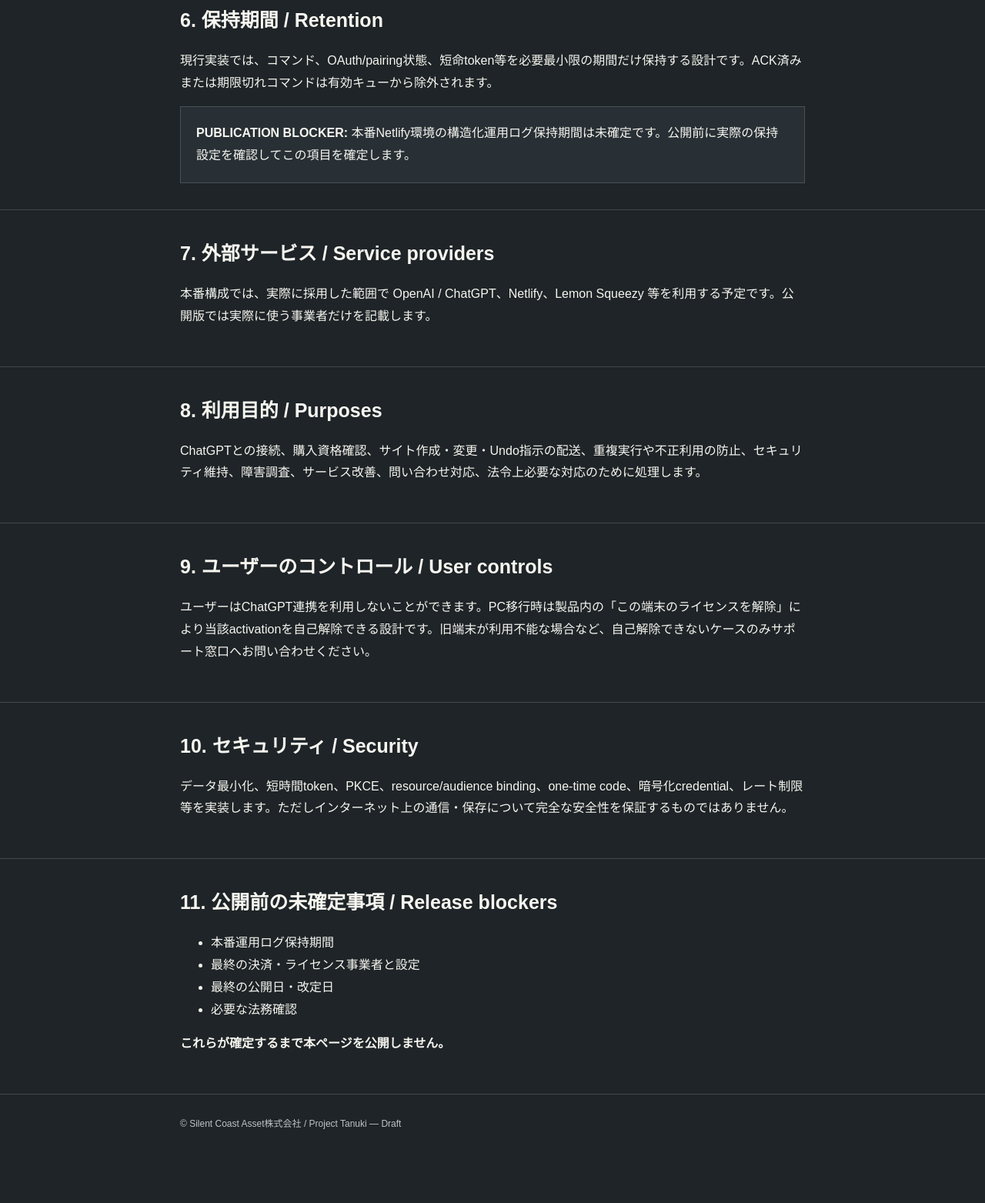
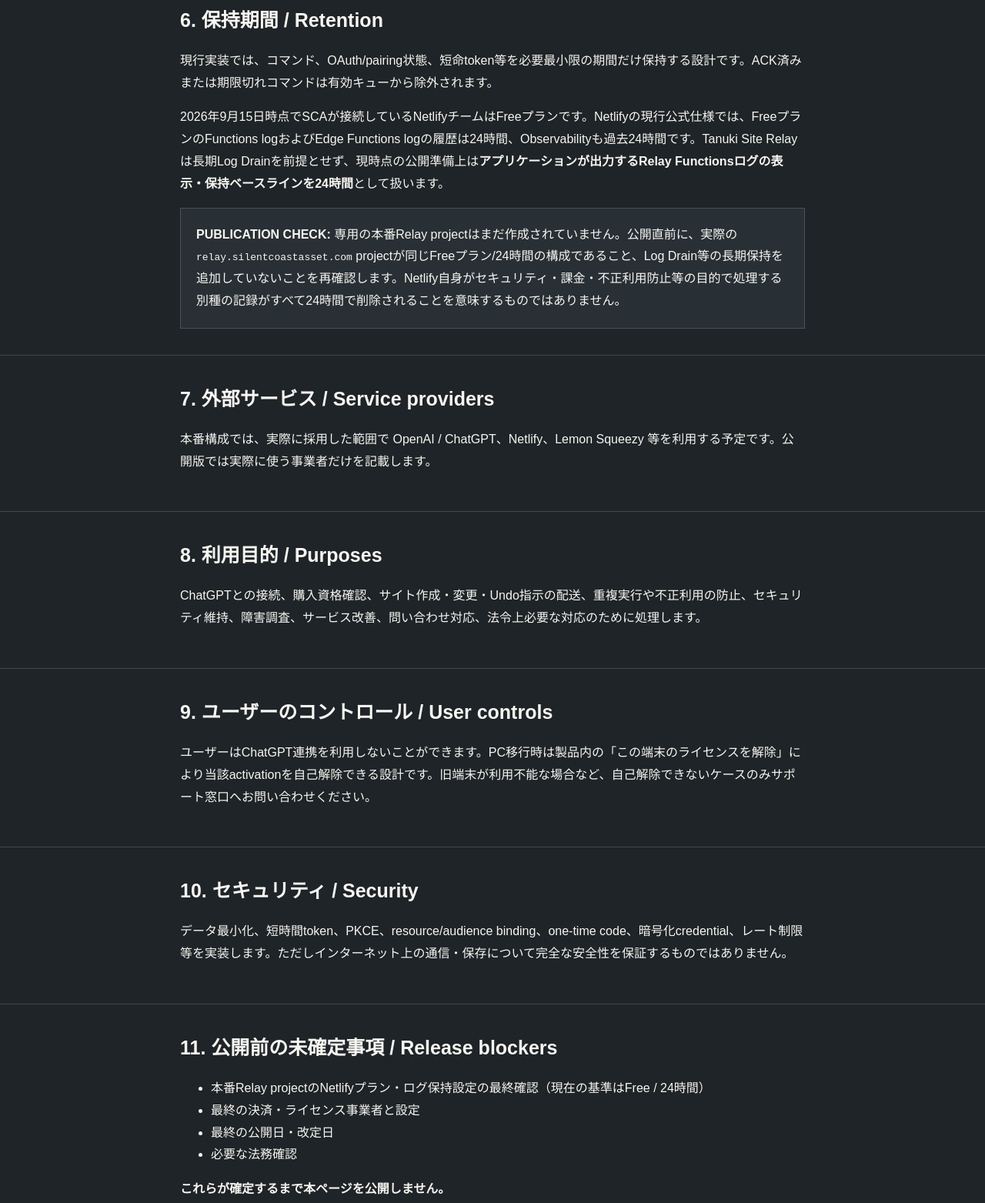
Before and after one commit to kaz1213-hash/silentcoastasset-site, a plain HTML site: page privacy.html in a window 1280 px wide. Shown: the part 1880-3443 px from the top of the page at 77% size. Before the commit the page ends 3380 px from the top, so only its background shows below. Drawn offline with Linux system fonts and the light colour scheme.

Commit message:
Record Netlify Free 24-hour log-retention baseline in privacy draft

```diff
--- a/privacy.html
+++ b/privacy.html
@@ -17,12 +17,12 @@
 <section><div class="wrap"><h2>3. Relayが取り扱う情報 / Data handled by the Relay</h2><p>接続・認証・指示配送・不正利用防止のため、必要最小限の情報を処理します。</p><ul><li>匿名化・仮名化されたtenant/project識別子</li><li>短い構造化create/revise/Undo指示</li><li>revision ID、ACK、重複防止メタデータ</li><li>OAuth / pairing / session情報</li><li>購入資格・ライセンス確認に必要なentitlement情報</li><li>レート制限等に必要な接続元情報</li><li>MCPのRPC種別、tool名、HTTP status、成功/失敗、処理時間</li></ul><p>運用ログには、briefやtool引数、ChatGPT会話全文、Bearer token、購入キー、tenant/project ID、レスポンス本文、内部エラー本文を記録しない設計です。</p></div></section>
 <section><div class="wrap"><h2>4. ChatGPT会話 / ChatGPT conversations</h2><p>当社RelayはChatGPT会話全文を保存することを目的としていません。OpenAI上で入力した情報は、ユーザーとOpenAIとの関係およびOpenAIの規約・プライバシーポリシーにも従います。</p></div></section>
 <section><div class="wrap"><h2>5. 購入・ライセンス / Purchase and licensing</h2><p>初回有効化時、購入・ライセンスキーはRelayを経由してライセンス提供事業者へ送信されます。通常運用では生の購入キーを永続保存せず、ユーザー端末にはRelayが暗号化したopaque refresh credentialを保存する設計です。</p><p>refresh時および「この端末のライセンスを解除」実行時には、Relayがそのcredentialを一時的に復号し、ライセンス提供事業者へ必要な検証・deactivation要求を行います。生の購入キーをログ、MCP出力、URL、メールへ出さない設計です。deactivation成功後にのみ端末側資格情報を削除します。</p><p class="muted">At release, the final policy must name the actual payment/licensing provider and match its live configuration.</p></div></section>
-<section><div class="wrap"><h2>6. 保持期間 / Retention</h2><p>現行実装では、コマンド、OAuth/pairing状態、短命token等を必要最小限の期間だけ保持する設計です。ACK済みまたは期限切れコマンドは有効キューから除外されます。</p><div class="box"><strong>PUBLICATION BLOCKER:</strong> 本番Netlify環境の構造化運用ログ保持期間は未確定です。公開前に実際の保持設定を確認してこの項目を確定します。</div></div></section>
+<section><div class="wrap"><h2>6. 保持期間 / Retention</h2><p>現行実装では、コマンド、OAuth/pairing状態、短命token等を必要最小限の期間だけ保持する設計です。ACK済みまたは期限切れコマンドは有効キューから除外されます。</p><p>2026年9月15日時点でSCAが接続しているNetlifyチームはFreeプランです。Netlifyの現行公式仕様では、FreeプランのFunctions logおよびEdge Functions logの履歴は24時間、Observabilityも過去24時間です。Tanuki Site Relayは長期Log Drainを前提とせず、現時点の公開準備上は<strong>アプリケーションが出力するRelay Functionsログの表示・保持ベースラインを24時間</strong>として扱います。</p><div class="box"><strong>PUBLICATION CHECK:</strong> 専用の本番Relay projectはまだ作成されていません。公開直前に、実際の <code>relay.silentcoastasset.com</code> projectが同じFreeプラン/24時間の構成であること、Log Drain等の長期保持を追加していないことを再確認します。Netlify自身がセキュリティ・課金・不正利用防止等の目的で処理する別種の記録がすべて24時間で削除されることを意味するものではありません。</div></div></section>
 <section><div class="wrap"><h2>7. 外部サービス / Service providers</h2><p>本番構成では、実際に採用した範囲で OpenAI / ChatGPT、Netlify、Lemon Squeezy 等を利用する予定です。公開版では実際に使う事業者だけを記載します。</p></div></section>
 <section><div class="wrap"><h2>8. 利用目的 / Purposes</h2><p>ChatGPTとの接続、購入資格確認、サイト作成・変更・Undo指示の配送、重複実行や不正利用の防止、セキュリティ維持、障害調査、サービス改善、問い合わせ対応、法令上必要な対応のために処理します。</p></div></section>
 <section><div class="wrap"><h2>9. ユーザーのコントロール / User controls</h2><p>ユーザーはChatGPT連携を利用しないことができます。PC移行時は製品内の「この端末のライセンスを解除」により当該activationを自己解除できる設計です。旧端末が利用不能な場合など、自己解除できないケースのみサポート窓口へお問い合わせください。</p></div></section>
 <section><div class="wrap"><h2>10. セキュリティ / Security</h2><p>データ最小化、短時間token、PKCE、resource/audience binding、one-time code、暗号化credential、レート制限等を実装します。ただしインターネット上の通信・保存について完全な安全性を保証するものではありません。</p></div></section>
-<section><div class="wrap"><h2>11. 公開前の未確定事項 / Release blockers</h2><ul><li>本番運用ログ保持期間</li><li>最終の決済・ライセンス事業者と設定</li><li>最終の公開日・改定日</li><li>必要な法務確認</li></ul><p><strong>これらが確定するまで本ページを公開しません。</strong></p></div></section>
+<section><div class="wrap"><h2>11. 公開前の未確定事項 / Release blockers</h2><ul><li>本番Relay projectのNetlifyプラン・ログ保持設定の最終確認（現在の基準はFree / 24時間）</li><li>最終の決済・ライセンス事業者と設定</li><li>最終の公開日・改定日</li><li>必要な法務確認</li></ul><p><strong>これらが確定するまで本ページを公開しません。</strong></p></div></section>
 </main>
 <footer><div class="wrap">© Silent Coast Asset株式会社 / Project Tanuki — Draft</div></footer>
 </body>
```
